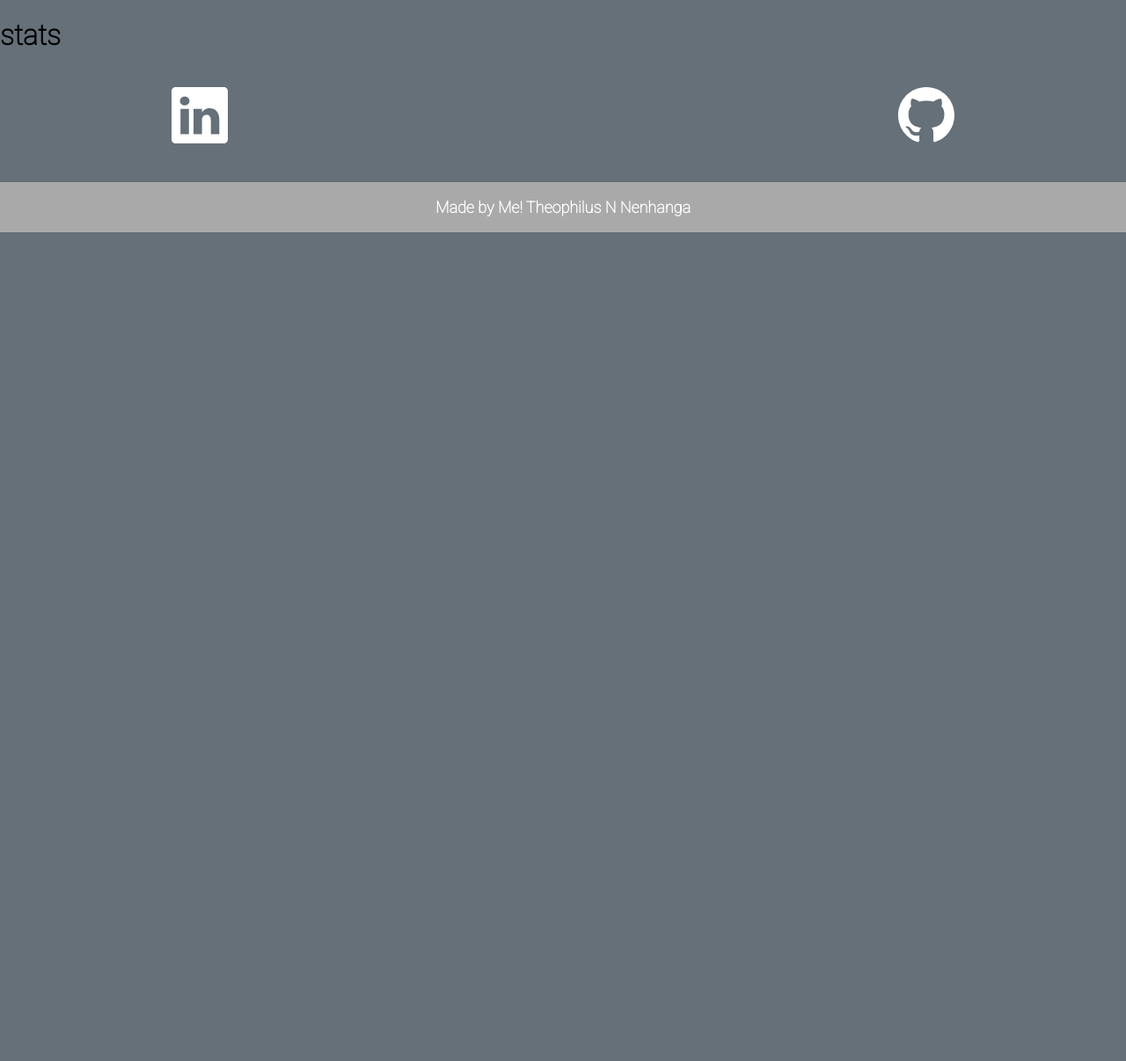
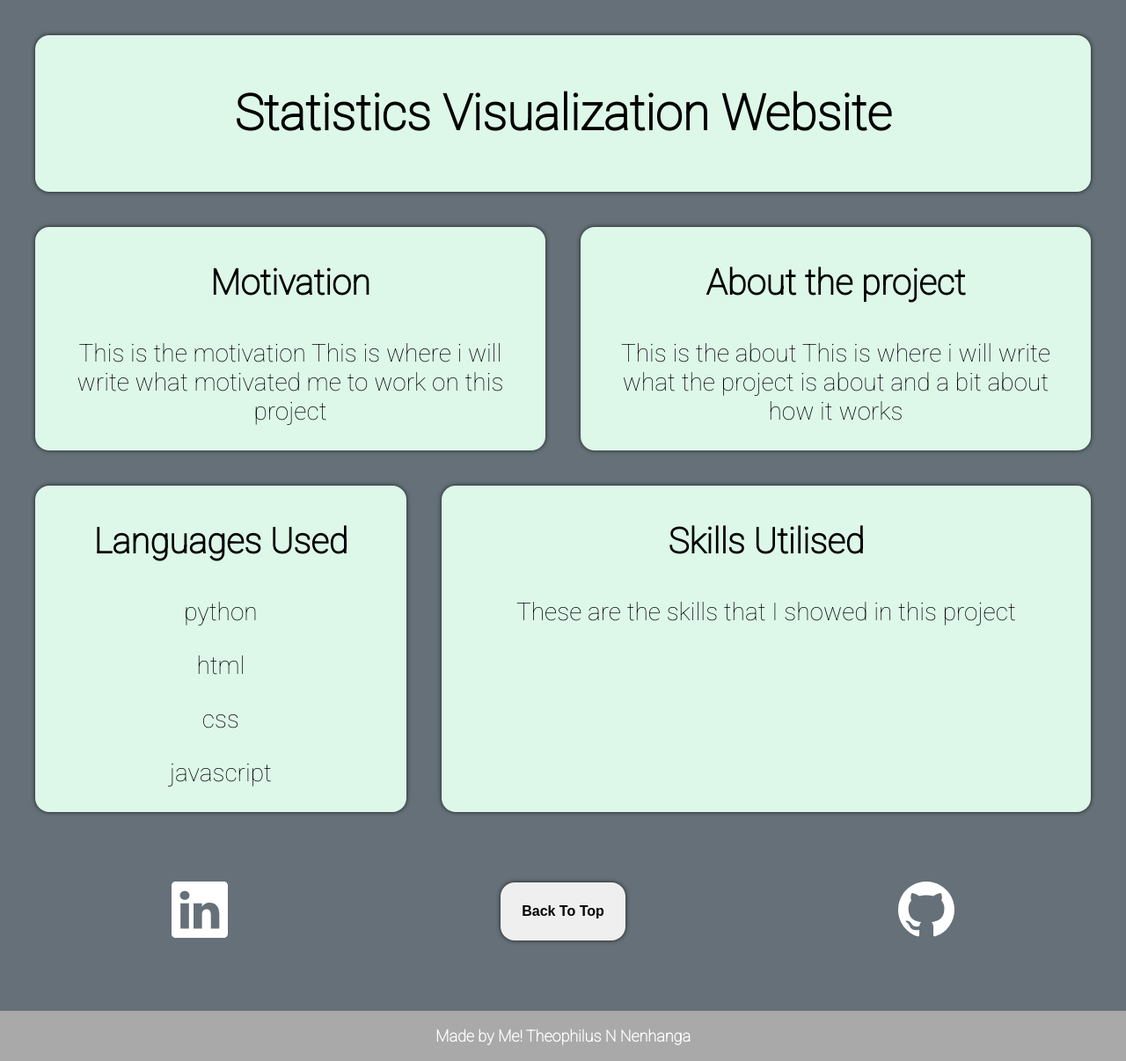
Before and after one commit to TheophilusNenhanga/FlaskPortfolioWebsite, a Flask app: page /projects/stats in a window 1280 px wide. Shown: the whole page at 88% size. Before the commit the page ends 264 px from the top, so only its background shows below. Run offline with Flask 3, Linux system fonts and the light colour scheme.

Commit message:
Added Project Pages
* Added content to project pages
* Meaningful text is still to be added.
* Brought back the back to top button (was hidden before)

```diff
--- a/Portfolio/main/views.py
+++ b/Portfolio/main/views.py
@@ -2,29 +2,29 @@ from flask import Blueprint, render_template
 
 main = Blueprint("main", __name__)
 
-projects = {0: ["name", "date", "language(s)", "description", "link", "learn more link"],
-            1: ["Python Text Based Adventure Game", "December 2020", "Python",
-                "A text based adventure game made in Python", "https://github.com/TeeEnnEnn/Text-Based-Adventure-Game",
-                "/projects/python-game"],
-            2: ["Statistics Website Clone", "August 2023", "Python, HTML, CSS, JavaScript",
-                "A website that handles small datasets", "https://github.com/TeeEnnEnn/StatisticsWebsiteClone",
-                "/projects/stats"],
-            3: ["Java text Based Adventure Game", "May 2023", "Java", "A text based adventure game made in Java",
-                "https://github.com/TeeEnnEnn/Java-Text-Based-Game", "/projects/java-game"],
-            4: ["Portfolio Website", "July 2023", "Python, HTML, CSS, Javascript",
-                "A portfolio website showcasing some of the work i have done",
-                "https://github.com/TeeEnnEnn/PortfolioWebsite", "/projects/portfolio"],
-            5: ["More To Come", " ", "", " ", "https://github.com/TeeEnnEnn", "https://github.com/TeeEnnEnn"]}
-
-strengths = ["Fast Learner", "Good Team Player", "Goal Oriented", "Self Motivated"]
-
-weaknesses = ["Weak Design Skills"]
-
-languages = [["Python", 3], ["Java", 3], ["HTML+CSS", 2], ["JavaScript", 1]]
-
 
 @main.route("/", methods=["GET", "POST"])
 def home():
+    projects = {0: ["name", "date", "language(s)", "description", "link", "learn more link"],
+                1: ["Python Text Based Adventure Game", "December 2020", "Python",
+                    "A text based adventure game made in Python",
+                    "https://github.com/TeeEnnEnn/Text-Based-Adventure-Game",
+                    "/projects/python-game"],
+                2: ["Statistics Website Clone", "August 2023", "Python, HTML, CSS, JavaScript",
+                    "A website that handles small datasets", "https://github.com/TeeEnnEnn/StatisticsWebsiteClone",
+                    "/projects/stats"],
+                3: ["Java text Based Adventure Game", "May 2023", "Java", "A text based adventure game made in Java",
+                    "https://github.com/TeeEnnEnn/Java-Text-Based-Game", "/projects/java-game"],
+                4: ["Portfolio Website", "July 2023", "Python, HTML, CSS, Javascript",
+                    "A portfolio website showcasing some of the work i have done",
+                    "https://github.com/TeeEnnEnn/PortfolioWebsite", "/projects/portfolio"],
+                5: ["More To Come", " ", "", " ", "https://github.com/TeeEnnEnn", "https://github.com/TeeEnnEnn"]}
+
+    strengths = ["Fast Learner", "Good Team Player", "Goal Oriented", "Self Motivated"]
+
+    weaknesses = ["Weakness1", "Weakness2", "Weakness3"]
+
+    languages = [["Python", 3], ["Java", 3], ["HTML+CSS", 2], ["JavaScript", 1]]
     project_length = len(projects) - 1
     return render_template("home.html", project_variable=projects, strength_variable=strengths,
                            weakness_variable=weaknesses, project_length=project_length, languages=languages)
@@ -32,19 +32,43 @@ def home():
 
 @main.route("/projects/python-game", methods=["GET", "POST"])
 def python_game():
-    return render_template("python_game.html")
+    project_name = "Python Text Based Adventure Game"
+    motivation = "This is the motivation\nThis is where i will write what motivated me to work on this project"
+    about = "This is the about\n This is where i will write what the project is about and a bit about how it works"
+    skills = "These are the skills that I showed in this project"
+    languages = ["python"]
+    return render_template("python_game.html", project_name=project_name, motivation=motivation, about=about,
+                           skills=skills, languages=languages)
 
 
 @main.route("/projects/java-game", methods=["GET", "POST"])
 def java_game():
-    return render_template("java_game.html")
+    project_name = "Java Text Based Adventure Game"
+    motivation = "This is the motivation\nThis is where i will write what motivated me to work on this project"
+    about = "This is the about\n This is where i will write what the project is about and a bit about how it works"
+    skills = "These are the skills that I showed in this project"
+    languages = ["java"]
+    return render_template("java_game.html", project_name=project_name, motivation=motivation, about=about,
+                           skills=skills, languages=languages)
 
 
 @main.route("/projects/stats", methods=["GET", "POST"])
 def stats():
-    return render_template("stats.html")
+    project_name = "Statistics Visualization Website"
+    motivation = "This is the motivation\nThis is where i will write what motivated me to work on this project"
+    about = "This is the about\n This is where i will write what the project is about and a bit about how it works"
+    skills = "These are the skills that I showed in this project"
+    languages = ["python", "html", "css", "javascript"]
+    return render_template("stats.html", project_name=project_name, motivation=motivation, about=about,
+                           skills=skills, languages=languages)
 
 
 @main.route("/projects/portfolio", methods=["GET", "POST"])
 def portfolio():
-    return render_template("portfolio.html")
+    project_name = "Portfolio Website"
+    motivation = "This is the motivation\nThis is where i will write what motivated me to work on this project"
+    about = "This is the about\n This is where i will write what the project is about and a bit about how it works"
+    skills = "These are the skills that I showed in this project"
+    languages = ["python", "html", "css", "javascript"]
+    return render_template("portfolio.html", project_name=project_name, motivation=motivation, about=about,
+                           skills=skills, languages=languages)
--- a/Portfolio/static/styles.css
+++ b/Portfolio/static/styles.css
@@ -111,6 +111,7 @@ h3.main-text {
     position: relative;
 }
 
+.half-grid,
 .profile-grid,
 .project-grid,
 .SW-grid,
@@ -156,11 +157,16 @@ h3.main-text {
     grid-template-columns: repeat(4, 1fr);
 }
 
+.half-grid{
+    grid-template-columns: 1fr 1fr;
+}
+
 /* Pill Styles */
 .pill {
     padding: 1em;
 }
 
+.half-pill,
 .horizontal-pill,
 .vertical-pill,
 .two-thirds-pill,
@@ -177,6 +183,7 @@ h3.main-text {
     margin: 2.5em;
 }
 
+.half-pill,
 .two-thirds-pill,
 .one-third-pill,
 .uneven-pill-large,
@@ -187,7 +194,6 @@ h3.main-text {
 
 /* Button classes */
 #backToTopButton {
-    display: none;
     position: relative;
     cursor: pointer;
     margin: 2.5em;
--- a/Portfolio/templates/java_game.html
+++ b/Portfolio/templates/java_game.html
@@ -1,5 +1 @@
-{% extends "base.html" %}
-
-{% block body %}
-    <h1>Java game</h1>
-{% endblock body %}
+{% extends "project_base.html" %}
--- a/Portfolio/templates/portfolio.html
+++ b/Portfolio/templates/portfolio.html
@@ -1,5 +1 @@
-{% extends "base.html" %}
-
-{% block body %}
-    <h1>portfolio</h1>
-{% endblock body %}
+{% extends "project_base.html" %}
--- /dev/null
+++ b/Portfolio/templates/project_base.html
@@ -0,0 +1,36 @@
+{% extends "base.html" %}
+
+{% block body %}
+    <div class="single-grid horizontal-pill">
+        <h3 class="divider-text">{{ project_name }}</h3>
+    </div>
+
+    <div class="half-grid">
+        <div class="half-pill">
+            <p class="title-text">Motivation</p>
+            <p class="pill-text-p">
+                {{ motivation }}
+            </p>
+        </div>
+
+        <div class="half-pill">
+            <p class="title-text">About the project</p>
+            <p class="pill-text-p">
+                {{ about }}
+            </p>
+        </div>
+    </div>
+
+    <div class="profile-grid">
+        <div class="one-third-pill">
+            <p class="title-text">Languages Used</p>
+            {% for language in languages %}
+                <p class="pill-text-p">{{ language }}</p>
+            {% endfor %}
+        </div>
+        <div class="two-thirds-pill">
+            <p class="title-text">Skills Utilised</p>
+            <p class="pill-text-p">{{ skills }}</p>
+        </div>
+    </div>
+{% endblock body %}
--- a/Portfolio/templates/python_game.html
+++ b/Portfolio/templates/python_game.html
@@ -1,5 +1 @@
-{% extends "base.html" %}
-
-{% block body %}
-    <h1>python game</h1>
-{% endblock body %}
+{% extends "project_base.html" %}
--- a/Portfolio/templates/stats.html
+++ b/Portfolio/templates/stats.html
@@ -1,5 +1 @@
-{% extends "base.html" %}
-
-{% block body %}
-    <h1>stats</h1>
-{% endblock body %}
+{% extends "project_base.html" %}
```
